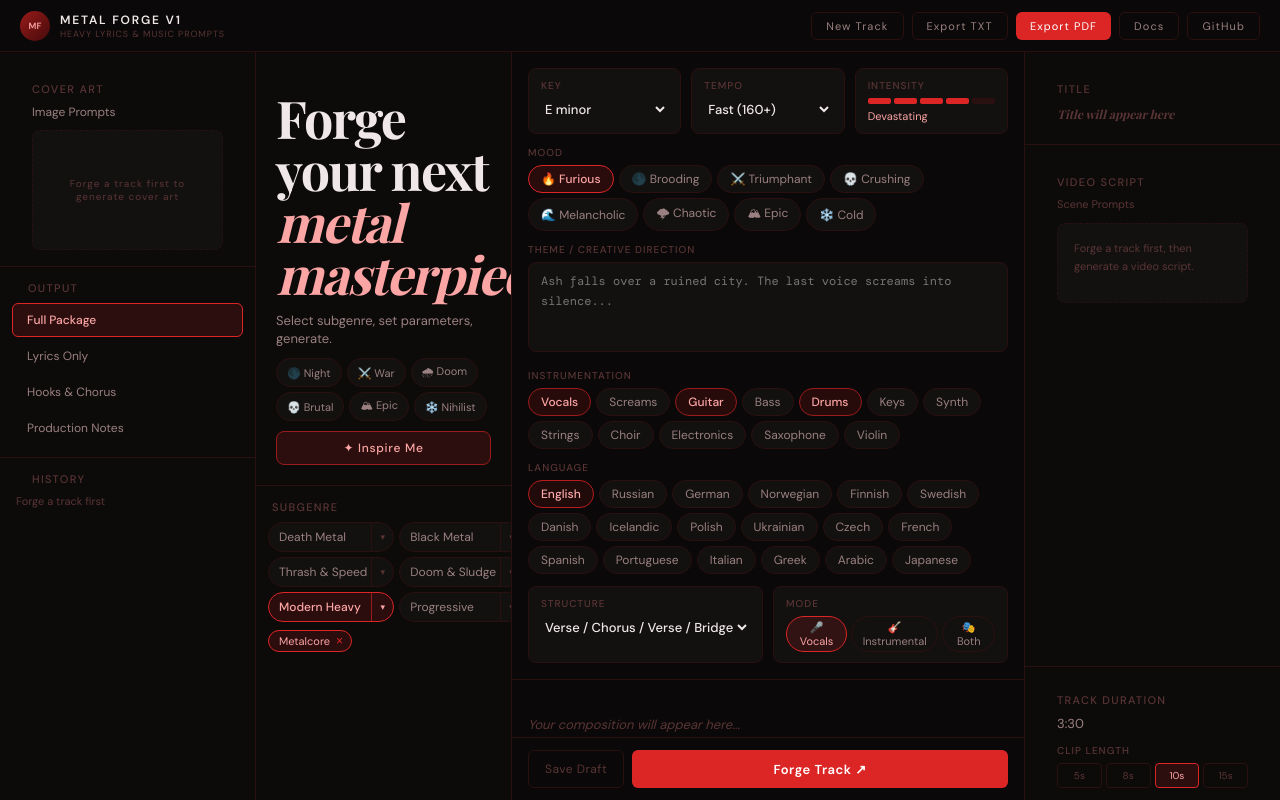
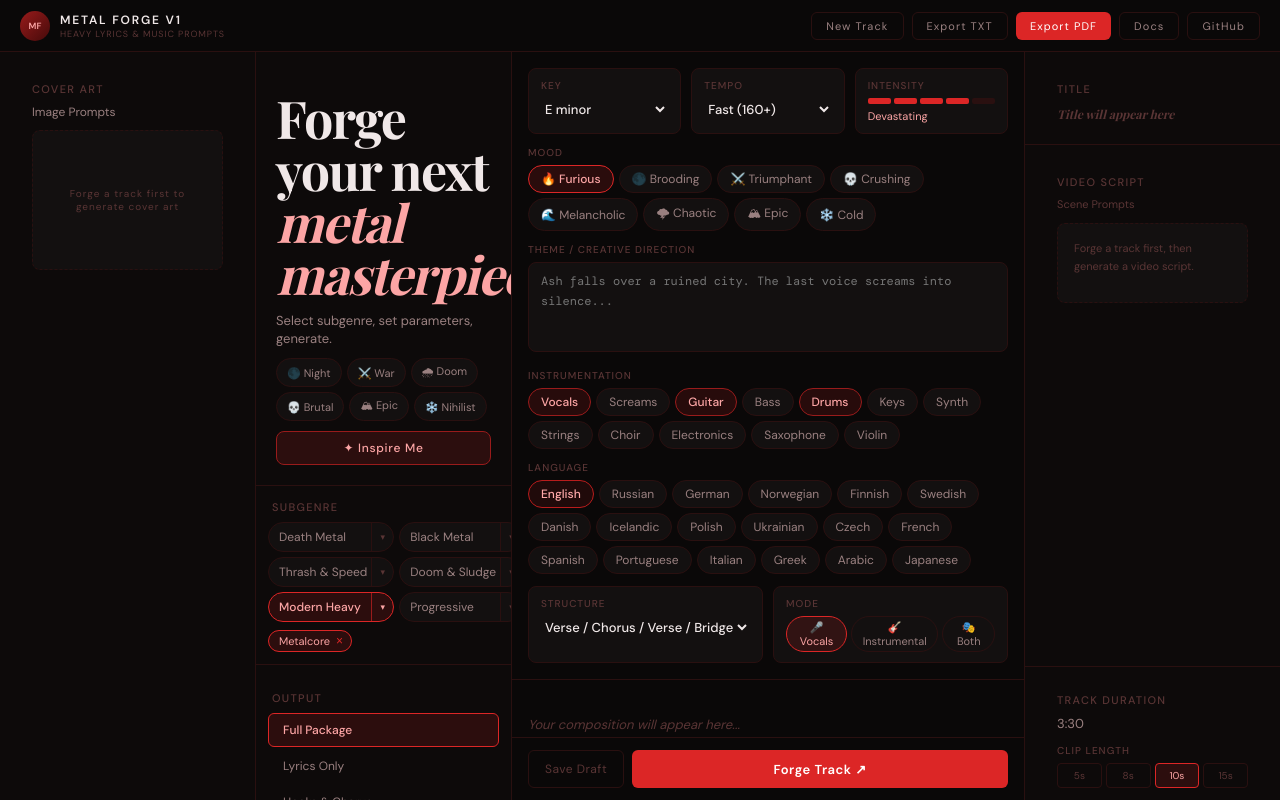
Before and after one commit to Alex-JBE/metal-forge-v1, a Next.js app: page / in a window 1280 px wide. Built offline with nearby package versions, Linux system fonts and the light colour scheme; a web font is replaced by a local one.

Commit message:
fix: move output and history to col 2 like Jazz Forge

```diff
--- a/app/page.tsx
+++ b/app/page.tsx
@@ -53,12 +53,12 @@ const MOODS = [
 ]
 
 const MOOD_PRESETS = [
-  { icon: '🌑', label: 'Night',      mood: 'Brooding',    tempo: 'Slow (40–60)',   key: 'B minor',  intensity: 2 },
-  { icon: '⚔️', label: 'War',        mood: 'Triumphant',  tempo: 'Fast (160+)',    key: 'E minor',  intensity: 5 },
-  { icon: '🌧', label: 'Doom',       mood: 'Melancholic', tempo: 'Drone (20–40)',  key: 'D minor',  intensity: 1 },
-  { icon: '💀', label: 'Brutal',     mood: 'Crushing',    tempo: 'Fast (160+)',    key: 'C# minor', intensity: 5 },
-  { icon: '🏔', label: 'Epic',       mood: 'Epic',        tempo: 'Mid (90–120)',   key: 'Open',     intensity: 4 },
-  { icon: '❄️', label: 'Nihilist',   mood: 'Cold',        tempo: 'Fast (160+)',    key: 'F# minor', intensity: 5 },
+  { icon: '🌑', label: 'Night',    mood: 'Brooding',   tempo: 'Slow (40–60)',  key: 'B minor',  intensity: 2 },
+  { icon: '⚔️', label: 'War',      mood: 'Triumphant', tempo: 'Fast (160+)',   key: 'E minor',  intensity: 5 },
+  { icon: '🌧', label: 'Doom',     mood: 'Melancholic',tempo: 'Drone (20–40)', key: 'D minor',  intensity: 1 },
+  { icon: '💀', label: 'Brutal',   mood: 'Crushing',   tempo: 'Fast (160+)',   key: 'C# minor', intensity: 5 },
+  { icon: '🏔', label: 'Epic',     mood: 'Epic',       tempo: 'Mid (90–120)',  key: 'Open',     intensity: 4 },
+  { icon: '❄️', label: 'Nihilist', mood: 'Cold',       tempo: 'Fast (160+)',   key: 'F# minor', intensity: 5 },
 ]
 
 const KEYS = [
@@ -75,7 +75,7 @@ const LANGUAGES = [
   'Spanish', 'Portuguese', 'Italian', 'Greek', 'Arabic', 'Japanese',
 ]
 
-const TRACK_MODES: { id: string; label: string; icon: string }[] = [
+const TRACK_MODES = [
   { id: 'vocal',        label: 'Vocals',       icon: '🎤' },
   { id: 'instrumental', label: 'Instrumental', icon: '🎸' },
   { id: 'both',         label: 'Both',         icon: '🎭' },
@@ -173,6 +173,16 @@ export default function Home() {
 
   const songTitle = result.split('\n').find(l => /^#?\s*TITLE:/i.test(l))?.replace(/^#?\s*TITLE:/i, '').trim() || ''
 
+  const lyrics = (() => {
+    const lm = result.match(/LYRICS:\s*([\s\S]*?)(?=MUSIC PROMPT:|$)/)
+    return lm ? lm[1].trim() : result
+  })()
+
+  const musicPrompt = (() => {
+    const mm = result.match(/MUSIC PROMPT:\s*(.+)/)
+    return mm ? mm[1].trim() : ''
+  })()
+
   function clearAll() {
     setResult(''); setTheme('')
     setActiveGenres(['Metalcore']); setOutputType('full'); setMood('Furious')
@@ -194,7 +204,7 @@ export default function Home() {
   }
 
   function isCatActive(cat: typeof GENRE_CATEGORIES[0]) {
-    return activeGenres.includes(cat.label) || cat.subs.some(s => activeGenres.includes(s))
+    return activeGenres.includes(cat.label) || cat.subs.some(sub => activeGenres.includes(sub))
   }
 
   function toggleInstrument(i: string) {
@@ -269,16 +279,6 @@ MUSIC PROMPT: [prompt]`
     URL.revokeObjectURL(url)
   }
 
-  const lyrics = (() => {
-    const lm = result.match(/LYRICS:\s*([\s\S]*?)(?=MUSIC PROMPT:|$)/)
-    return lm ? lm[1].trim() : result
-  })()
-
-  const musicPrompt = (() => {
-    const mm = result.match(/MUSIC PROMPT:\s*(.+)/)
-    return mm ? mm[1].trim() : ''
-  })()
-
   return (
     <div style={{ display: 'flex', flexDirection: 'column', height: '100vh', overflow: 'hidden' }}>
 
@@ -292,54 +292,26 @@ MUSIC PROMPT: [prompt]`
           </div>
         </div>
         <div style={{ display: 'flex', gap: 8 }}>
-          <button onClick={clearAll} style={{ padding: '6px 14px', fontSize: 11, letterSpacing: '0.1em', border: '1px solid var(--border)', background: 'transparent', color: 'var(--text-secondary)', borderRadius: 6, cursor: 'pointer', fontFamily: "'DM Sans', sans-serif" }}>New Track</button>
-          <button onClick={handleSave} disabled={!result} style={{ padding: '6px 14px', fontSize: 11, letterSpacing: '0.1em', border: '1px solid var(--border)', background: 'transparent', color: 'var(--text-secondary)', borderRadius: 6, cursor: 'pointer', fontFamily: "'DM Sans', sans-serif" }}>Export TXT</button>
-          <button onClick={handleSave} disabled={!result} style={{ padding: '6px 14px', fontSize: 11, letterSpacing: '0.1em', border: 'none', background: 'var(--indigo)', color: '#fff', borderRadius: 6, cursor: 'pointer', fontFamily: "'DM Sans', sans-serif" }}>Export PDF</button>
-          <button style={{ padding: '6px 14px', fontSize: 11, letterSpacing: '0.1em', border: '1px solid var(--border)', background: 'transparent', color: 'var(--text-secondary)', borderRadius: 6, cursor: 'pointer', fontFamily: "'DM Sans', sans-serif" }}>Docs</button>
-          <button style={{ padding: '6px 14px', fontSize: 11, letterSpacing: '0.1em', border: '1px solid var(--border)', background: 'transparent', color: 'var(--text-secondary)', borderRadius: 6, cursor: 'pointer', fontFamily: "'DM Sans', sans-serif" }}>GitHub</button>
+          {['New Track', 'Export TXT', 'Export PDF', 'Docs', 'GitHub'].map(btn => (
+            <button key={btn} onClick={btn === 'Export TXT' || btn === 'Export PDF' ? handleSave : btn === 'New Track' ? clearAll : undefined} style={{ padding: '6px 14px', fontSize: 11, letterSpacing: '0.1em', border: btn === 'Export PDF' ? 'none' : '1px solid var(--border)', background: btn === 'Export PDF' ? 'var(--indigo)' : 'transparent', color: btn === 'Export PDF' ? '#fff' : 'var(--text-secondary)', borderRadius: 6, cursor: 'pointer', fontFamily: "'DM Sans', sans-serif" }}>{btn}</button>
+          ))}
         </div>
       </div>
 
       <div style={{ display: 'grid', gridTemplateColumns: '1fr 1fr 2fr 1fr', flex: 1, overflow: 'hidden' }}>
 
-        {/* ══ COL 1 — Cover Art + Output + History ══ */}
+        {/* ══ COL 1 — Cover Art only ══ */}
         <div style={{ ...s.col, background: 'var(--bg-secondary)', borderRight: '1px solid var(--border)' }}>
-
-          {/* Cover Art placeholder */}
-          <div style={{ padding: '16px', borderBottom: '1px solid var(--border)' }}>
+          <div style={{ padding: '16px' }}>
             <div style={s.sectionLabel}>Cover Art</div>
             <div style={{ fontSize: 12, color: 'var(--text-secondary)', padding: '0 16px', marginBottom: 10 }}>Image Prompts</div>
-            <div style={{ margin: '0 16px', background: 'var(--bg-card)', border: '1px dashed var(--border)', borderRadius: 8, height: 120, display: 'flex', alignItems: 'center', justifyContent: 'center', fontSize: 10, color: 'var(--text-muted)', letterSpacing: '0.1em', textAlign: 'center' as const, padding: 12 }}>
+            <div style={{ margin: '0 16px', background: 'var(--bg-card)', border: '1px dashed var(--border)', borderRadius: 8, height: 140, display: 'flex', alignItems: 'center', justifyContent: 'center', fontSize: 10, color: 'var(--text-muted)', letterSpacing: '0.1em', textAlign: 'center' as const, padding: 12 }}>
               Forge a track first to generate cover art
             </div>
           </div>
-
-          {/* Output type */}
-          <div style={{ padding: '0 12px', borderBottom: '1px solid var(--border)', paddingBottom: 12 }}>
-            <div style={s.sectionLabel}>Output</div>
-            <div style={{ display: 'flex', flexDirection: 'column', gap: 2 }}>
-              {OUTPUT_TYPES.map(o => (
-                <button key={o.id} onClick={() => setOutputType(o.id)} style={s.outBtn(outputType === o.id)}>{o.label}</button>
-              ))}
-            </div>
-          </div>
-
-          {/* History */}
-          <div style={{ flex: 1, overflow: 'auto', padding: '0 16px' }}>
-            <div style={s.sectionLabel}>History</div>
-            {history.length === 0
-              ? <div style={{ fontSize: 11, color: 'var(--text-muted)' }}>Forge a track first</div>
-              : history.map((item, i) => (
-                <div key={i} style={{ padding: '10px 0', borderBottom: '1px solid var(--border)', cursor: 'pointer' }}>
-                  <div style={{ fontSize: 12, color: 'var(--text-primary)', marginBottom: 3 }}>{item.title}</div>
-                  <div style={{ fontSize: 10, color: 'var(--text-muted)' }}>{item.genres} · {item.time}</div>
-                </div>
-              ))
-            }
-          </div>
         </div>
 
-        {/* ══ COL 2 — Hero + Genre + Inspire ══ */}
+        {/* ══ COL 2 — Hero + Genre + Output + History ══ */}
         <div style={{ ...s.col, background: 'var(--bg-secondary)', borderRight: '1px solid var(--border)' }}>
 
           {/* Hero */}
@@ -364,8 +336,10 @@ MUSIC PROMPT: [prompt]`
             </button>
           </div>
 
-          {/* Genre */}
-          <div style={{ flex: 1, overflow: 'auto' }}>
+          {/* Scrollable: Genre + Output + History */}
+          <div style={{ flex: 1, overflowY: 'auto' as const }}>
+
+            {/* Genre */}
             <div style={s.sectionLabel}>Subgenre</div>
             <div style={{ display: 'grid', gridTemplateColumns: '1fr 1fr', gap: 5, padding: '0 12px' }}>
               {GENRE_CATEGORIES.map(cat => {
@@ -414,6 +388,32 @@ MUSIC PROMPT: [prompt]`
                 Blend mode — {activeGenres.length} subgenres active
               </div>
             )}
+
+            <div style={{ height: 1, background: 'var(--border)', margin: '12px 0' }} />
+
+            {/* Output */}
+            <div style={s.sectionLabel}>Output</div>
+            <div style={{ display: 'flex', flexDirection: 'column', gap: 2, padding: '0 12px' }}>
+              {OUTPUT_TYPES.map(o => (
+                <button key={o.id} onClick={() => setOutputType(o.id)} style={s.outBtn(outputType === o.id)}>{o.label}</button>
+              ))}
+            </div>
+
+            <div style={{ height: 1, background: 'var(--border)', margin: '12px 0' }} />
+
+            {/* History */}
+            <div style={s.sectionLabel}>History</div>
+            <div style={{ padding: '0 16px 16px' }}>
+              {history.length === 0
+                ? <div style={{ fontSize: 11, color: 'var(--text-muted)' }}>Forge a track first</div>
+                : history.map((item, i) => (
+                  <div key={i} style={{ padding: '10px 0', borderBottom: '1px solid var(--border)', cursor: 'pointer' }}>
+                    <div style={{ fontSize: 12, color: 'var(--text-primary)', marginBottom: 3 }}>{item.title}</div>
+                    <div style={{ fontSize: 10, color: 'var(--text-muted)' }}>{item.genres} · {item.time}</div>
+                  </div>
+                ))
+              }
+            </div>
           </div>
         </div>
 
@@ -422,7 +422,6 @@ MUSIC PROMPT: [prompt]`
 
           <div style={{ padding: 16, borderBottom: '1px solid var(--border)', display: 'flex', flexDirection: 'column', gap: 12, flexShrink: 0 }}>
 
-            {/* Key + Tempo + Intensity */}
             <div style={{ display: 'grid', gridTemplateColumns: '1fr 1fr 1fr', gap: 10 }}>
               <div style={s.paramCard}>
                 <div style={s.paramLabel}>Key</div>
@@ -447,7 +446,6 @@ MUSIC PROMPT: [prompt]`
               </div>
             </div>
 
-            {/* Mood */}
             <div>
               <div style={s.paramLabel}>Mood</div>
               <div style={{ display: 'flex', flexWrap: 'wrap' as const, gap: 5 }}>
@@ -457,7 +455,6 @@ MUSIC PROMPT: [prompt]`
               </div>
             </div>
 
-            {/* Theme */}
             <div>
               <div style={s.paramLabel}>Theme / Creative Direction</div>
               <textarea value={theme} onChange={e => setTheme(e.target.value)}
@@ -466,7 +463,6 @@ MUSIC PROMPT: [prompt]`
               />
             </div>
 
-            {/* Instrumentation */}
             <div>
               <div style={s.paramLabel}>Instrumentation</div>
               <div style={{ display: 'flex', flexWrap: 'wrap' as const, gap: 5 }}>
@@ -476,7 +472,6 @@ MUSIC PROMPT: [prompt]`
               </div>
             </div>
 
-            {/* Language */}
             <div>
               <div style={s.paramLabel}>Language</div>
               <div style={{ display: 'flex', flexWrap: 'wrap' as const, gap: 5 }}>
@@ -486,7 +481,6 @@ MUSIC PROMPT: [prompt]`
               </div>
             </div>
 
-            {/* Structure + Mode */}
             <div style={{ display: 'grid', gridTemplateColumns: '1fr 1fr', gap: 10 }}>
               <div style={s.paramCard}>
                 <div style={s.paramLabel}>Structure</div>
@@ -505,14 +499,9 @@ MUSIC PROMPT: [prompt]`
             </div>
           </div>
 
-          {/* Result */}
           <div style={{ flex: 1, overflow: 'auto', padding: 16 }}>
-            {!result && !loading && (
-              <div style={{ fontSize: 13, color: 'var(--text-muted)', fontStyle: 'italic', marginTop: 20 }}>Your composition will appear here...</div>
-            )}
-            {loading && (
-              <div style={{ fontSize: 13, color: 'var(--text-muted)', fontStyle: 'italic', marginTop: 20 }}>Forging your metal track...</div>
-            )}
+            {!result && !loading && <div style={{ fontSize: 13, color: 'var(--text-muted)', fontStyle: 'italic', marginTop: 20 }}>Your composition will appear here...</div>}
+            {loading && <div style={{ fontSize: 13, color: 'var(--text-muted)', fontStyle: 'italic', marginTop: 20 }}>Forging your metal track...</div>}
             {result && (
               <div>
                 {songTitle && <div style={{ fontSize: 18, fontWeight: 700, color: 'var(--text-primary)', marginBottom: 16, fontFamily: "'Playfair Display', serif" }}>{songTitle}</div>}
@@ -530,7 +519,6 @@ MUSIC PROMPT: [prompt]`
             )}
           </div>
 
-          {/* Bottom bar */}
           <div style={{ padding: '12px 16px', borderTop: '1px solid var(--border)', display: 'flex', gap: 8, flexShrink: 0 }}>
             <button onClick={handleSave} disabled={!result} style={{ padding: '10px 16px', background: 'transparent', border: '1px solid var(--border)', borderRadius: 6, color: result ? 'var(--text-secondary)' : 'var(--text-muted)', fontSize: 12, cursor: result ? 'pointer' : 'not-allowed', letterSpacing: '0.04em', fontFamily: "'DM Sans', sans-serif" }}>
               Save Draft
@@ -563,12 +551,7 @@ MUSIC PROMPT: [prompt]`
                 {result ? 'Ready to generate video script — click below.' : 'Forge a track first, then generate a video script.'}
               </div>
               {result && (
-                <button onClick={async () => {
-                  try {
-                    const text = await callForge(`Generate 3 short cinematic scene descriptions for a music video for this metal track. Each scene max 2 sentences. Format as Scene 1:, Scene 2:, Scene 3:\n\nTitle: ${songTitle}\n\nLyrics excerpt:\n${lyrics.slice(0, 400)}`)
-                    alert(text)
-                  } catch { /* silent */ }
-                }} style={{ marginTop: 10, width: '100%', padding: '8px', fontSize: 11, letterSpacing: '0.1em', border: '1px solid var(--border)', background: 'transparent', color: 'var(--text-secondary)', borderRadius: 6, cursor: 'pointer', fontFamily: "'DM Sans', sans-serif" }}>
+                <button style={{ marginTop: 10, width: '100%', padding: '8px', fontSize: 11, letterSpacing: '0.1em', border: '1px solid var(--border)', background: 'transparent', color: 'var(--text-secondary)', borderRadius: 6, cursor: 'pointer', fontFamily: "'DM Sans', sans-serif" }}>
                   Generate Video Script ↗
                 </button>
               )}
```
